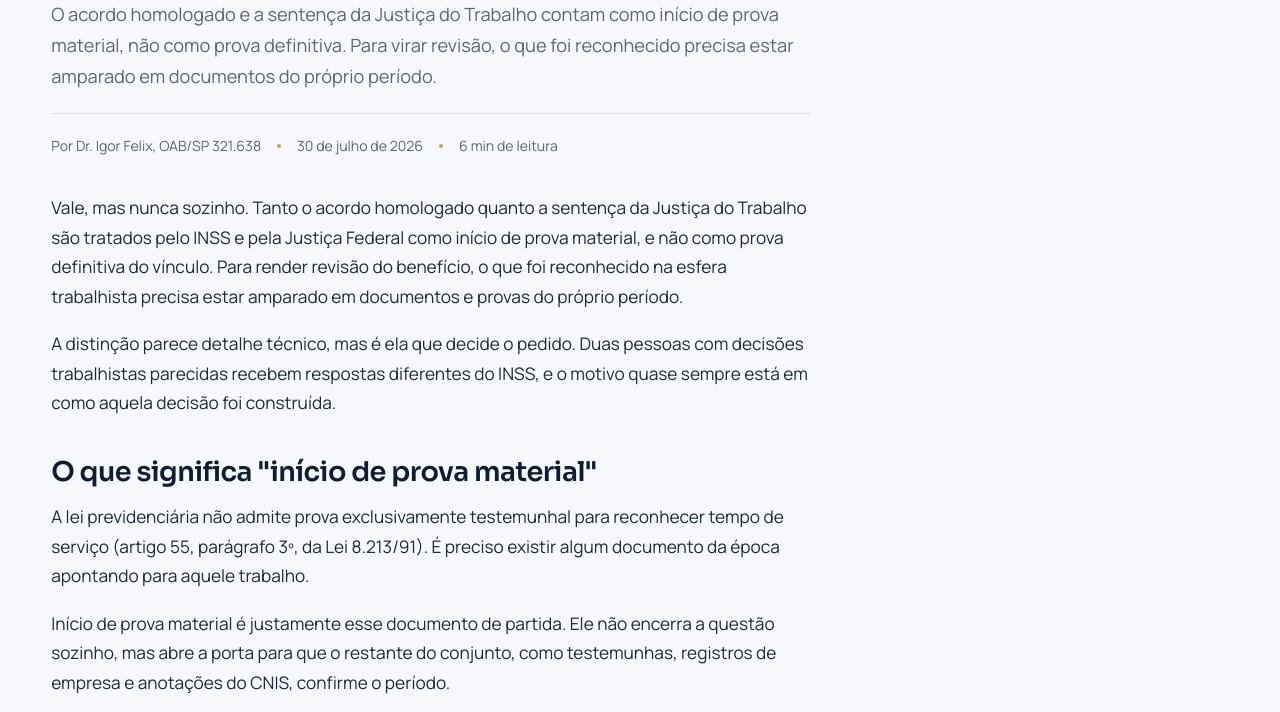
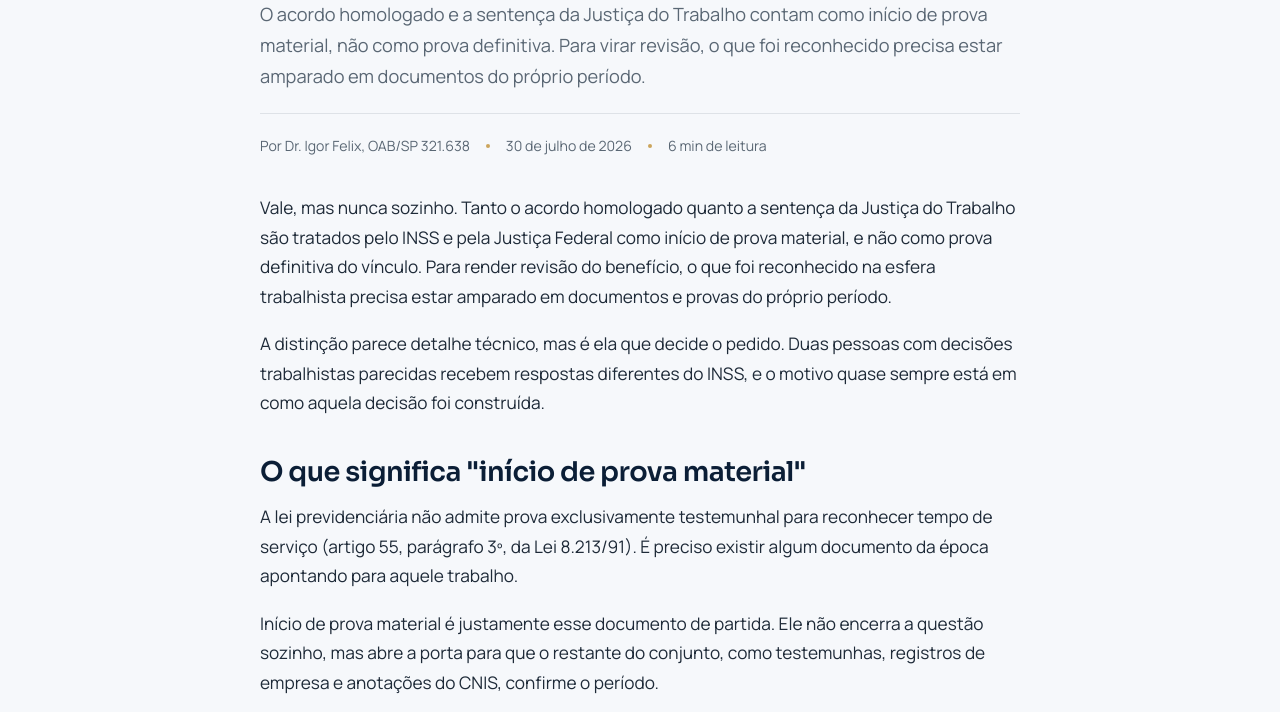
Before and after one commit to igor839-ai/site-igorfelix, an Eleventy site: page site-igorfelix/src/blog/posts/acordo-trabalhista-aposentadoria.md in a window 1280 px wide. Shown: the part 360-1072 px from the top of the page. Built offline with nearby package versions, Linux system fonts and the light colour scheme; Eleventy itself is replaced by a stand-in of ours; files that its build step writes are made by us from their sources.

Commit message:
Centraliza a coluna de leitura do artigo

```diff
--- a/site-igorfelix/static/assets/blog.css
+++ b/site-igorfelix/static/assets/blog.css
@@ -154,4 +154,4 @@ footer h4{color:#fff;font-size:1rem;margin-bottom:1rem}
 .prose img{margin:1.8rem auto;border-radius:12px;box-shadow:0 12px 34px rgba(10,31,51,.14);border:1px solid var(--line);max-width:100%;height:auto}
 .prose figure{margin:1.8rem 0}
 .prose figure img{margin:0 auto .6rem}
-.prose figure figcaption,.prose .legenda{display:block;text-align:center;font-size:.86rem;color:var(--ink-soft);margin-top:.4rem;font-style:italic}
+.prose figure figcaption,.prose .legenda{display:block;text-align:center;font-size:.86rem;color:var(--ink-soft);margin-top:.4rem;font-style:italic}.article-wrap .breadcrumb,.article-wrap .article-head,.article-wrap .article-note,.article-wrap .prose,.article-wrap .author{margin-left:auto;margin-right:auto}.article-wrap .breadcrumb{max-width:760px}
```
